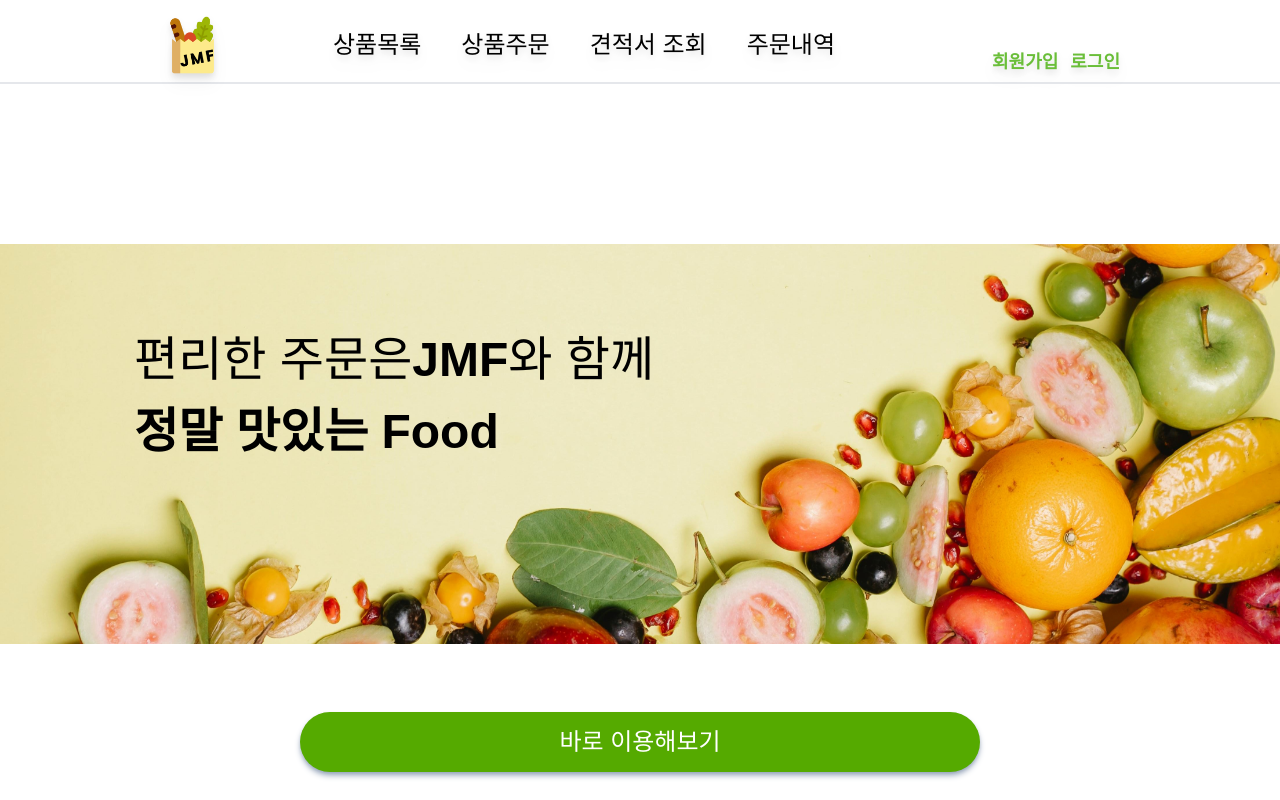
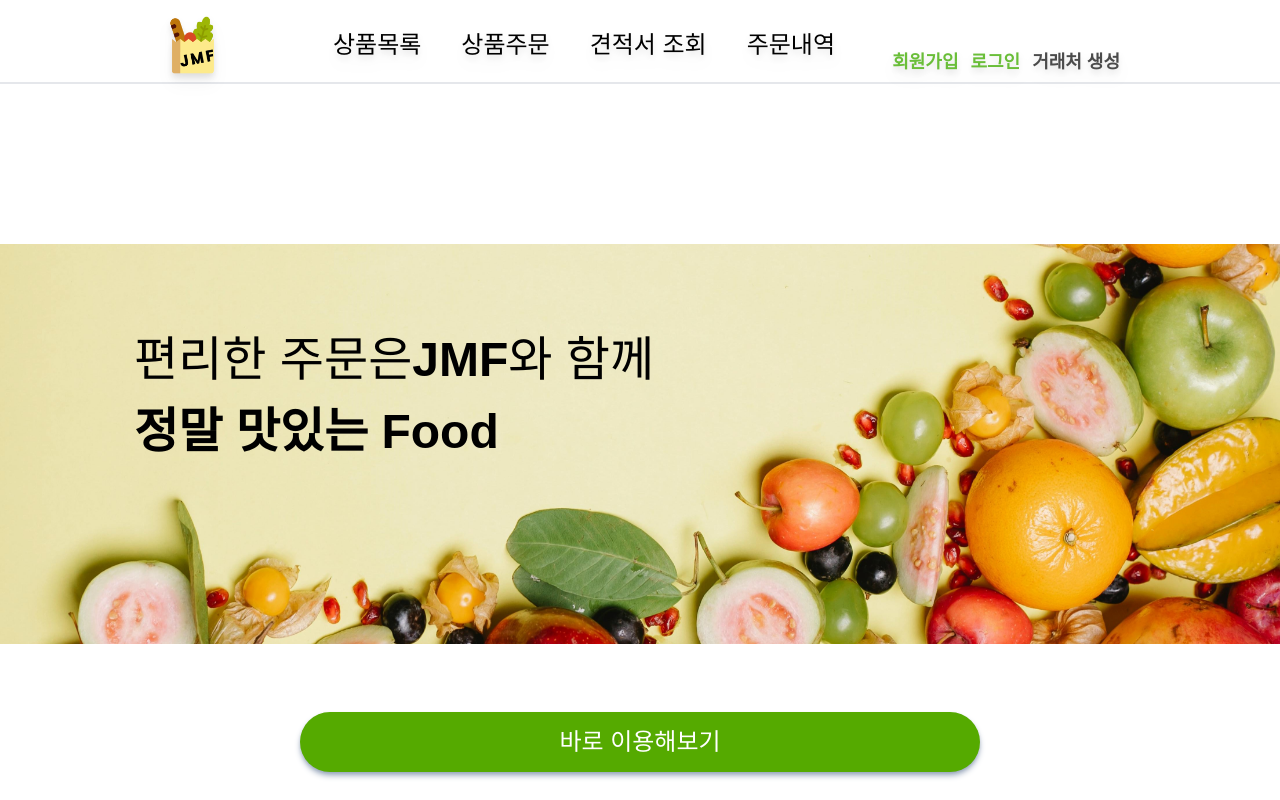
Before and after one commit to Web5rder/Web5rder-FE, a Next.js app: page / in a window 1280 px wide. Shown: the top 800 px of the page. Built offline with nearby package versions, Linux system fonts and the light colour scheme.

Commit message:
:recycle: [공통]: 거래처 생성 헤더에 추가

```diff
--- a/src/app/components/common/layout/Header.tsx
+++ b/src/app/components/common/layout/Header.tsx
@@ -11,13 +11,14 @@ function Header() {
         </div>
         <div className="flex gap-x-10 items-center justify-center w-full font-normal text-2xl ml-12 mr-40 ">
           <Link href="/">{HEADER_TEXT[0]}</Link>
-          <Link href="/quotation">{HEADER_TEXT[1]}</Link>
-          <Link href="/">{HEADER_TEXT[2]}</Link>
-          <Link href="/">{HEADER_TEXT[3]}</Link>
+          <Link href="/order">{HEADER_TEXT[1]}</Link>
+          <Link href="/quotation">{HEADER_TEXT[2]}</Link>
+          <Link href="/pastorder">{HEADER_TEXT[3]}</Link>
         </div>
         <div className="flex gap-x-3 h-full items-end mb-3 font-semibold text-lg text-[#6ABE39] absolute right-40">
           <Link href="/">{HEADER_TEXT[4]}</Link>
           <Link href="/">{HEADER_TEXT[5]}</Link>
+          <Link href="/" className='text-gray-5'>{HEADER_TEXT[6]}</Link>
         </div>
         <div className="flex w-[180x] h-[40px] text-[32px] font-semibold" />
       </header>
--- a/src/app/constants/common.ts
+++ b/src/app/constants/common.ts
@@ -13,6 +13,7 @@ export const HEADER_TEXT = [
   '주문내역',
   '회원가입',
   '로그인',
+  '거래처 생성',
 ];
 
 export const FOOTER_TEXT = [
```
